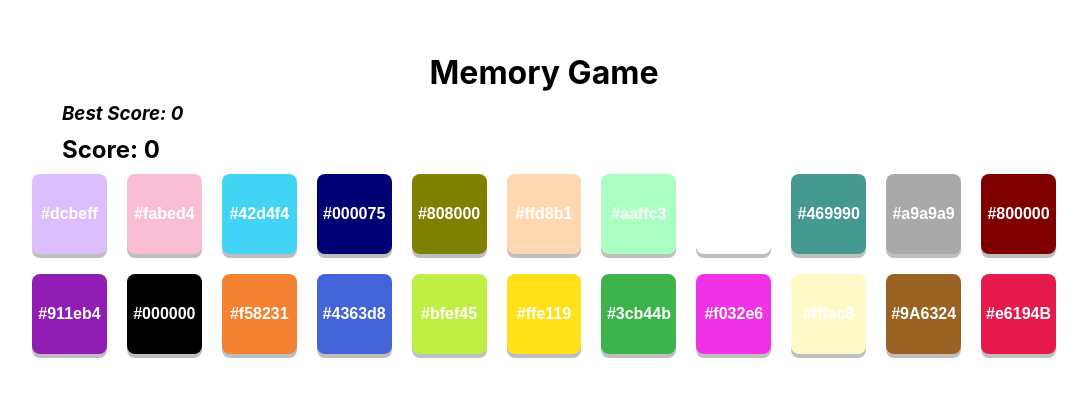
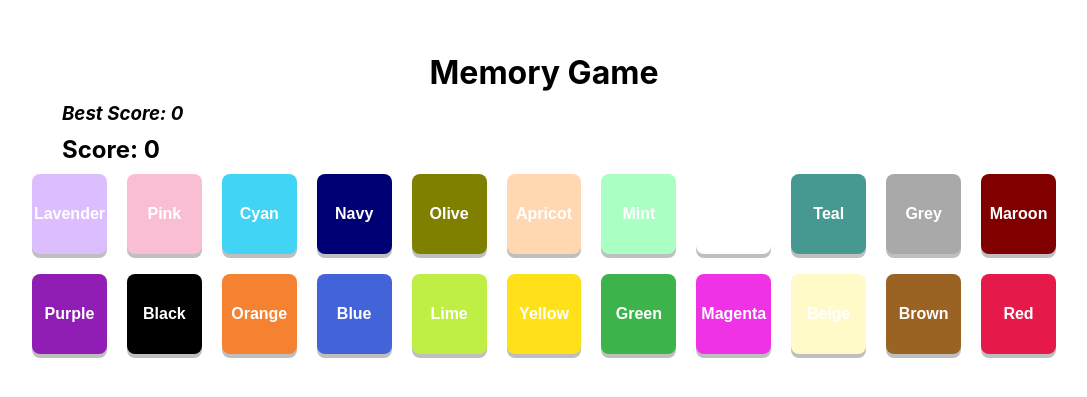
Before and after one commit to Rider-7/odin-memory-game, a React (Vite) app: page / in a window 1280 px wide. Shown: the part 205-602 px from the top of the page, without its empty margins (104-1191 px from the left). Built offline with nearby package versions, Linux system fonts and the light colour scheme.

Commit message:
update ShuffledDeck card display

```diff
--- a/src/components/Game.jsx
+++ b/src/components/Game.jsx
@@ -26,7 +26,7 @@ function ShuffledDeck(scheme, onClick) {
   order.forEach((idx) => {
     Deck.push((
       <Card key={idx} onClick={onClick} value={scheme[idx].hex} dataKey={idx}>
-        <span>{scheme[idx].hex}</span>
+        <span>{scheme[idx].name}</span>
       </Card>
     ));
   });
```
